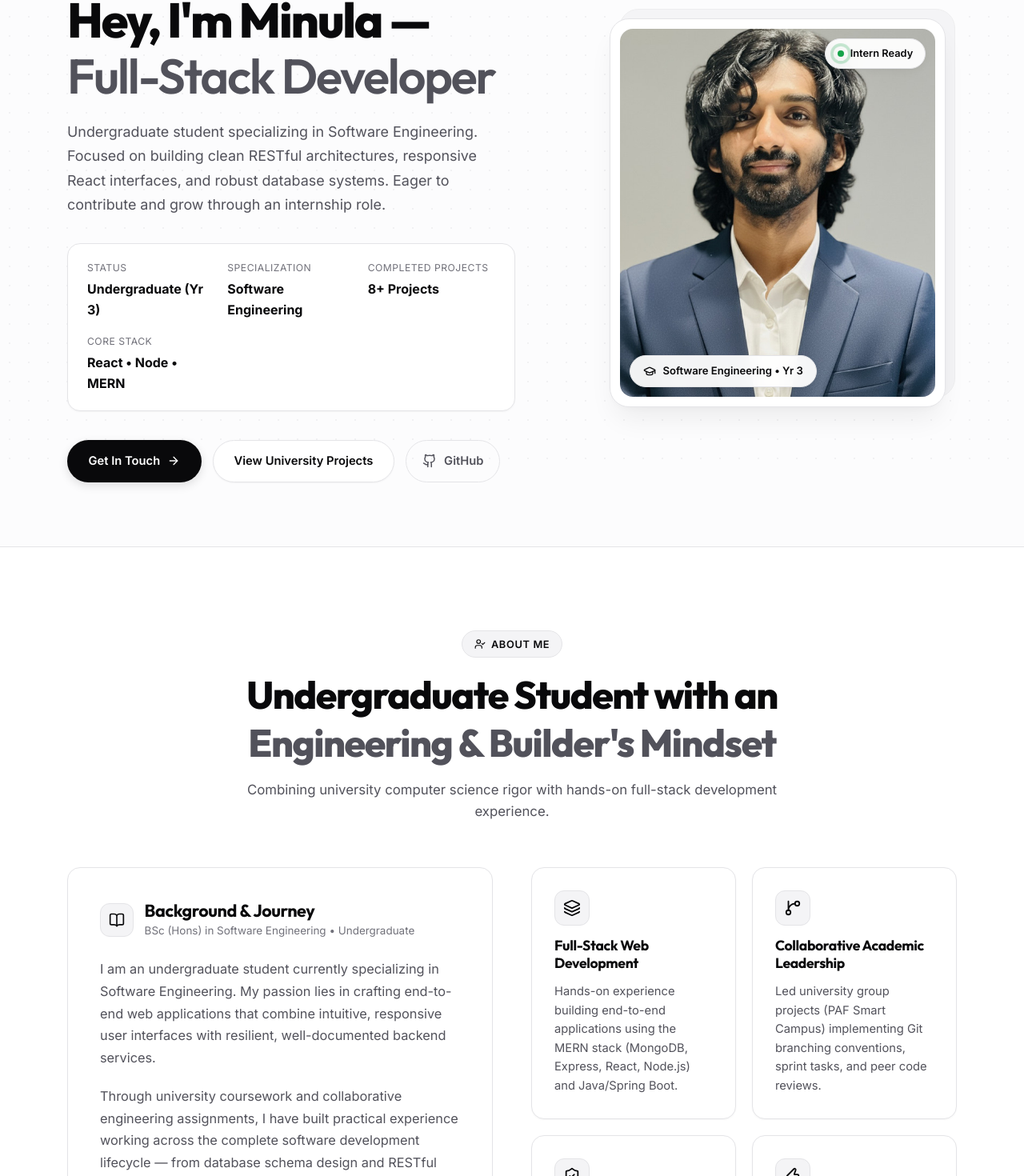
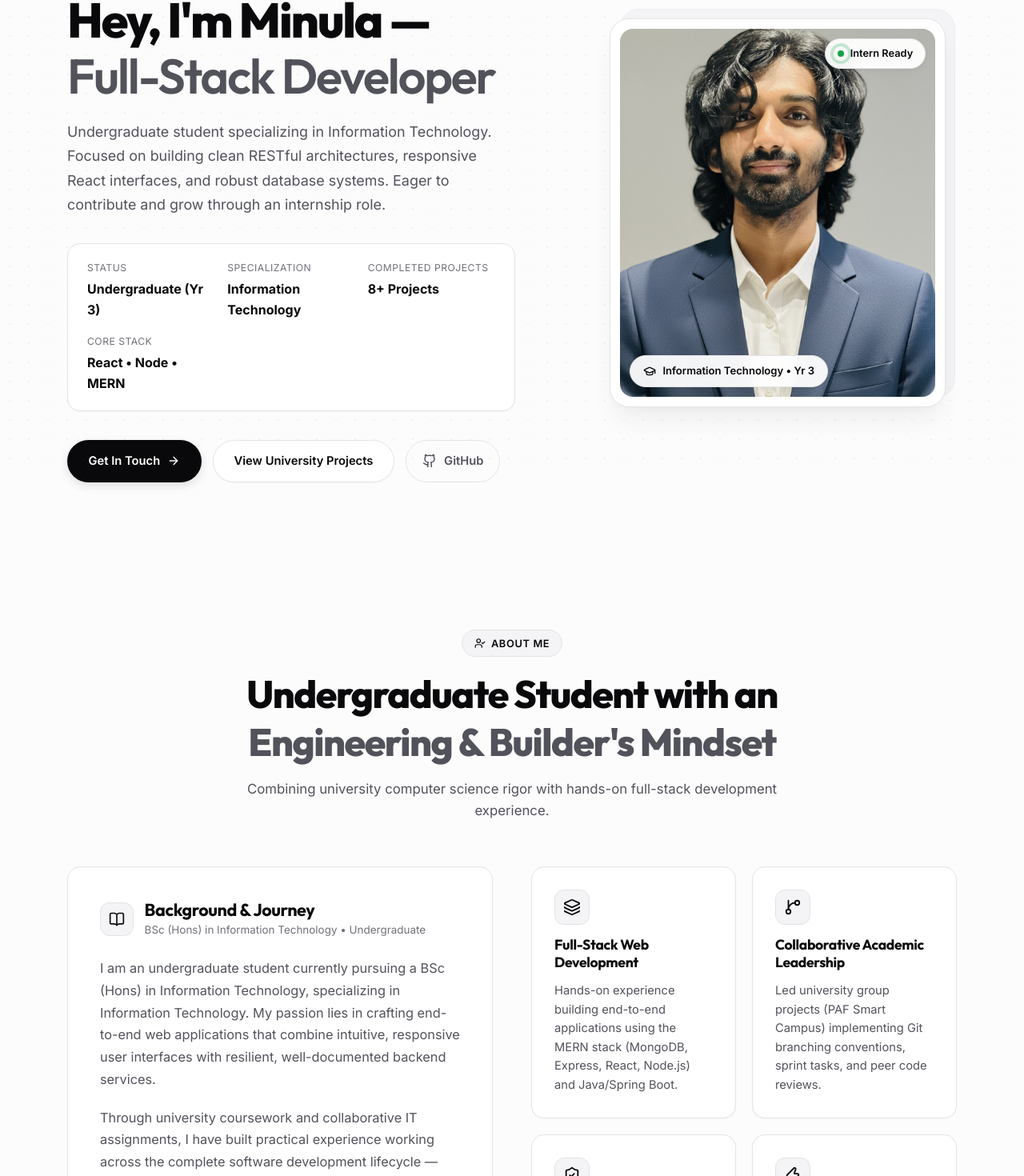
Before and after one commit to minula2/Portfolio, a React (Vite) app: page / in a window 1280 px wide. Shown: the part 207-1677 px from the top of the page at 80% size. Built offline with nearby package versions, Linux system fonts and the light colour scheme.

Commit message:
add informations and animations

```diff
--- a/src/components/About.jsx
+++ b/src/components/About.jsx
@@ -1,6 +1,7 @@
 import React from 'react';
 import { UserCheck, Layers, GitBranch, CheckCircle2, Award, BookOpen, ShieldCheck, Zap } from 'lucide-react';
 import { portfolioData } from '../data/portfolioData';
+import AnimatedSection from './AnimatedSection';
 
 export default function About() {
   const highlightIcons = [
@@ -11,7 +12,7 @@ export default function About() {
   ];
 
   return (
-    <section id="about" className="section-wrapper" style={{ background: '#ffffff', borderTop: '1px solid var(--border-color)', borderBottom: '1px solid var(--border-color)' }}>
+    <AnimatedSection id="about" className="section-wrapper" style={{ background: '#ffffff', borderTop: '1px solid var(--border-color)', borderBottom: '1px solid var(--border-color)' }}>
       <div className="container">
         {/* Section Header */}
         <div className="section-header">
@@ -63,7 +64,7 @@ export default function About() {
               <div>
                 <h3 style={{ fontSize: '1.35rem', fontWeight: 700 }}>Background & Journey</h3>
                 <p style={{ fontSize: '0.84rem', color: 'var(--text-muted)' }}>
-                  BSc (Hons) in Software Engineering • Undergraduate
+                  BSc (Hons) in Information Technology • Undergraduate
                 </p>
               </div>
             </div>
@@ -149,6 +150,6 @@ export default function About() {
           }
         }
       `}</style>
-    </section>
+    </AnimatedSection>
   );
 }
--- /dev/null
+++ b/src/components/AnimatedSection.jsx
@@ -0,0 +1,19 @@
+import React from 'react';
+import { motion } from 'framer-motion';
+
+const AnimatedSection = ({ children, className = '', id = '' }) => {
+  return (
+    <motion.section
+      id={id}
+      className={className}
+      initial={{ opacity: 0, y: 30 }}
+      whileInView={{ opacity: 1, y: 0 }}
+      viewport={{ once: true, margin: "-100px" }}
+      transition={{ duration: 0.6, ease: 'easeOut' }}
+    >
+      {children}
+    </motion.section>
+  );
+};
+
+export default AnimatedSection;
--- a/src/components/Contact.jsx
+++ b/src/components/Contact.jsx
@@ -2,13 +2,14 @@ import React, { useState } from 'react';
 import { Mail, Copy, Check, MapPin, Send, MessageSquare } from 'lucide-react';
 import { GithubIcon } from './Icons';
 import { portfolioData } from '../data/portfolioData';
+import AnimatedSection from './AnimatedSection';
 
 export default function Contact() {
   const [copied, setCopied] = useState(false);
   const [formData, setFormData] = useState({
     name: '',
     email: '',
-    subject: 'Internship Opportunity / Software Engineering Inquiry',
+    subject: 'Internship Opportunity / IT & Full-Stack Inquiry',
     message: '',
   });
   const [isSubmitting, setIsSubmitting] = useState(false);
@@ -29,7 +30,7 @@ export default function Contact() {
       setFormData({
         name: '',
         email: '',
-        subject: 'Internship Opportunity / Software Engineering Inquiry',
+        subject: 'Internship Opportunity / IT & Full-Stack Inquiry',
         message: '',
       });
       setTimeout(() => setSubmitted(false), 5000);
@@ -37,7 +38,7 @@ export default function Contact() {
   };
 
   return (
-    <section id="contact" className="section-wrapper">
+    <AnimatedSection id="contact" className="section-wrapper">
       <div className="container">
         {/* Section Header */}
         <div className="section-header">
@@ -49,7 +50,7 @@ export default function Contact() {
             Let's Connect for <span style={{ color: 'var(--text-secondary)' }}>Internship Opportunities</span>
           </h2>
           <p className="section-subtitle">
-            I am actively seeking Software Engineering & Full-Stack Developer internship roles. Feel free to reach out directly or send a message below!
+            I am actively seeking Information Technology & Full-Stack Developer internship roles. Feel free to reach out directly or send a message below!
           </p>
         </div>
 
@@ -256,7 +257,7 @@ export default function Contact() {
                     <input
                       type="text"
                       required
-                      placeholder="Jane Doe"
+                      placeholder="Name"
                       value={formData.name}
                       onChange={(e) => setFormData({ ...formData, name: e.target.value })}
                       style={{
@@ -403,6 +404,6 @@ export default function Contact() {
           }
         }
       `}</style>
-    </section>
+    </AnimatedSection>
   );
 }
--- a/src/components/Education.jsx
+++ b/src/components/Education.jsx
@@ -1,10 +1,11 @@
 import React from 'react';
 import { GraduationCap, Calendar, BookOpen, CheckCircle } from 'lucide-react';
 import { portfolioData } from '../data/portfolioData';
+import AnimatedSection from './AnimatedSection';
 
 export default function Education() {
   return (
-    <section id="education" className="section-wrapper">
+    <AnimatedSection id="education" className="section-wrapper">
       <div className="container">
         {/* Section Header */}
         <div className="section-header">
@@ -151,6 +152,6 @@ export default function Education() {
           ))}
         </div>
       </div>
-    </section>
+    </AnimatedSection>
   );
 }
--- a/src/components/Experience.jsx
+++ b/src/components/Experience.jsx
@@ -1,10 +1,11 @@
 import React from 'react';
 import { Briefcase, Calendar, CheckCircle2, Laptop } from 'lucide-react';
 import { portfolioData } from '../data/portfolioData';
+import AnimatedSection from './AnimatedSection';
 
 export default function Experience() {
   return (
-    <section id="experience" className="section-wrapper" style={{ background: '#ffffff', borderTop: '1px solid var(--border-color)', borderBottom: '1px solid var(--border-color)' }}>
+    <AnimatedSection id="experience" className="section-wrapper" style={{ background: '#ffffff', borderTop: '1px solid var(--border-color)', borderBottom: '1px solid var(--border-color)' }}>
       <div className="container">
         {/* Section Header */}
         <div className="section-header">
@@ -109,6 +110,6 @@ export default function Experience() {
           ))}
         </div>
       </div>
-    </section>
+    </AnimatedSection>
   );
 }
--- a/src/components/Hero.jsx
+++ b/src/components/Hero.jsx
@@ -79,7 +79,7 @@ export default function Hero() {
                 marginBottom: '2rem',
               }}
             >
-              Undergraduate student specializing in Software Engineering. Focused on building clean
+              Undergraduate student specializing in Information Technology. Focused on building clean
               RESTful architectures, responsive React interfaces, and robust database systems.
               Eager to contribute and grow through an internship role.
             </p>
@@ -211,7 +211,7 @@ export default function Hero() {
                   }}
                 >
                   <GraduationCap size={16} color="var(--accent-primary)" />
-                  <span>Software Engineering • Yr 3</span>
+                  <span>Information Technology • Yr 3</span>
                 </div>
               </div>
 
--- a/src/components/Projects.jsx
+++ b/src/components/Projects.jsx
@@ -2,10 +2,11 @@ import React from 'react';
 import { FolderGit2, ExternalLink, CheckCircle2, Code2, Terminal, ArrowUpRight } from 'lucide-react';
 import { GithubIcon } from './Icons';
 import { portfolioData } from '../data/portfolioData';
+import AnimatedSection from './AnimatedSection';
 
 export default function Projects() {
   return (
-    <section id="projects" className="section-wrapper" style={{ background: '#ffffff', borderTop: '1px solid var(--border-color)', borderBottom: '1px solid var(--border-color)' }}>
+    <AnimatedSection id="projects" className="section-wrapper" style={{ background: '#ffffff', borderTop: '1px solid var(--border-color)', borderBottom: '1px solid var(--border-color)' }}>
       <div className="container">
         {/* Section Header */}
         <div className="section-header">
@@ -17,7 +18,7 @@ export default function Projects() {
             Featured <span style={{ color: 'var(--text-secondary)' }}>Academic & Practical Work</span>
           </h2>
           <p className="section-subtitle">
-            Real software engineering projects, automated testing frameworks, and full-stack applications completed throughout my university degree.
+            Real IT and development projects, automated testing frameworks, and full-stack applications completed throughout my university degree.
           </p>
         </div>
 
@@ -255,6 +256,6 @@ export default function Projects() {
           ))}
         </div>
       </div>
-    </section>
+    </AnimatedSection>
   );
 }
--- a/src/components/Skills.jsx
+++ b/src/components/Skills.jsx
@@ -1,6 +1,7 @@
 import React, { useState } from 'react';
 import { Cpu, Code2, Server, Database, Wrench, CheckCircle } from 'lucide-react';
 import { portfolioData } from '../data/portfolioData';
+import AnimatedSection from './AnimatedSection';
 
 export default function Skills() {
   const [selectedCategory, setSelectedCategory] = useState('all');
@@ -36,7 +37,7 @@ export default function Skills() {
   };
 
   return (
-    <section id="skills" className="section-wrapper">
+    <AnimatedSection id="skills" className="section-wrapper">
       <div className="container">
         {/* Section Header */}
         <div className="section-header">
@@ -215,6 +216,6 @@ export default function Skills() {
           ))}
         </div>
       </div>
-    </section>
+    </AnimatedSection>
   );
 }
--- a/src/data/portfolioData.js
+++ b/src/data/portfolioData.js
@@ -3,29 +3,29 @@ export const portfolioData = {
     name: "Minula",
     fullName: "Minula",
     role: "Full-Stack Developer",
-    status: "Seeking Software Engineering / Full-Stack Internship",
+    status: "Seeking Information Technology / Full-Stack Internship",
     availability: "Available for Immediate / Summer Internship",
     avatar: "/profile.jpg",
-    email: "minularox@gmail.com",
+    email: "minulasavindu2002@gmail.com",
     github: "https://github.com/minula2",
     repoUrl: "https://github.com/minula2/Portfolio",
     linkedin: "https://linkedin.com/in/minula",
     location: "Colombo, Sri Lanka",
-    bio: "Undergraduate Software Engineering student passionate about crafting performant full-stack systems, clean RESTful APIs, and intuitive user experiences. Driven to learn fast and contribute to high-impact teams.",
+    bio: "Undergraduate BSc (Hons) in Information Technology student passionate about crafting performant full-stack systems, clean RESTful APIs, and intuitive user experiences. Driven to learn fast and contribute to high-impact teams.",
     quickStats: [
       { label: "Status", value: "Undergraduate (Yr 3)" },
-      { label: "Specialization", value: "Software Engineering" },
+      { label: "Specialization", value: "Information Technology" },
       { label: "Completed Projects", value: "8+ Projects" },
       { label: "Core Stack", value: "React • Node • MERN" }
     ]
   },
 
   about: {
-    headline: "Undergraduate engineer passionate about building scalable web applications and clean code architectures.",
+    headline: "Undergraduate Information Technology student passionate about building scalable web applications and clean code architectures.",
     paragraphs: [
-      "I am an undergraduate student currently specializing in Software Engineering. My passion lies in crafting end-to-end web applications that combine intuitive, responsive user interfaces with resilient, well-documented backend services.",
-      "Through university coursework and collaborative engineering assignments, I have built practical experience working across the complete software development lifecycle — from database schema design and RESTful API architecture to automated testing with Playwright and modern frontend development.",
-      "I am actively seeking a Software Engineering / Full-Stack Developer internship where I can collaborate with experienced mentors, solve real-world problems, and deliver meaningful software."
+      "I am an undergraduate student currently pursuing a BSc (Hons) in Information Technology, specializing in Information Technology. My passion lies in crafting end-to-end web applications that combine intuitive, responsive user interfaces with resilient, well-documented backend services.",
+      "Through university coursework and collaborative IT assignments, I have built practical experience working across the complete software development lifecycle — from database schema design and RESTful API architecture to automated testing with Playwright and modern frontend development.",
+      "I am actively seeking an Information Technology / Full-Stack Developer internship where I can collaborate with experienced mentors, solve real-world problems, and deliver meaningful software."
     ],
     highlights: [
       {
@@ -189,7 +189,7 @@ export const portfolioData = {
 
   education: [
     {
-      degree: "BSc (Hons) in Information Technology / Software Engineering",
+      degree: "BSc (Hons) in Information Technology",
       institution: "Faculty of Computing",
       status: "Undergraduate Student (Year 3)",
       period: "2023 - Present",
@@ -207,15 +207,7 @@ export const portfolioData = {
         "Strong foundation in algorithmic problem-solving and clean architectural patterns."
       ]
     },
-    {
-      degree: "G.C.E. Advanced Level (A/L) - Physical Science Stream",
-      institution: "Secondary Education",
-      status: "Completed",
-      period: "Graduated",
-      description: "Completed rigorous physical science curriculum developing logical deduction and mathematical problem-solving skills.",
-      coursework: ["Combined Mathematics", "Physics", "Chemistry"],
-      highlights: ["Strong foundation in logical reasoning and analytical thinking."]
-    }
+
   ],
 
   experience: [
@@ -225,21 +217,21 @@ export const portfolioData = {
       period: "2024 - 2026",
       type: "Academic & Practical Experience",
       responsibilities: [
-        "Collaborated with student engineers to build an integrated campus management platform using React and Node.js.",
+        "Collaborated with student developers to build an integrated campus management platform using React and Node.js.",
         "Implemented RESTful endpoints and integrated database persistence with MongoDB.",
         "Established team Git collaboration workflow (branch naming, pull requests, and code merges).",
         "Participated in sprint standups, feature demonstrations, and academic milestone evaluations."
       ]
     },
     {
-      role: "Undergraduate Software Engineering Student & Builder",
+      role: "Undergraduate Information Technology Student & Builder",
       organization: "Personal & Academic Development",
       period: "2023 - Present",
       type: "Continuous Learning",
       responsibilities: [
         "Developed multiple full-stack applications (CareerPath, MERN CRUD, FitFlow) to deepen practical software skills.",
         "Engineered automated test suites using Playwright for regression and end-to-end verification.",
-        "Actively seeking an internship opportunity to apply my skills to real production software engineering challenges."
+        "Actively seeking an internship opportunity to apply my skills to real production IT and development challenges."
       ]
     }
   ]
```
Also changed, not shown: package.json (+14 -1 lines), 1 other file (tests, documents, lock files or other folders).
